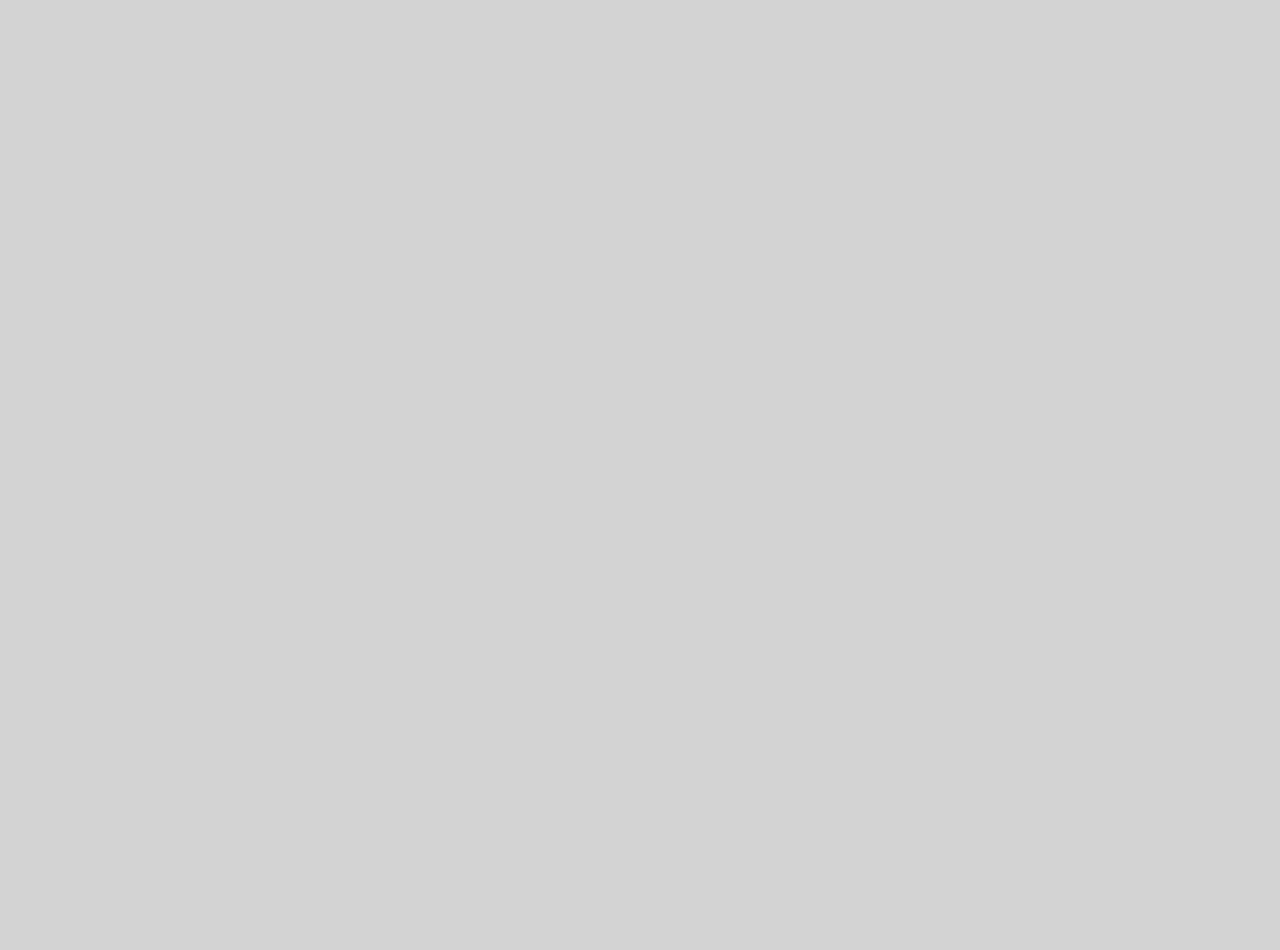
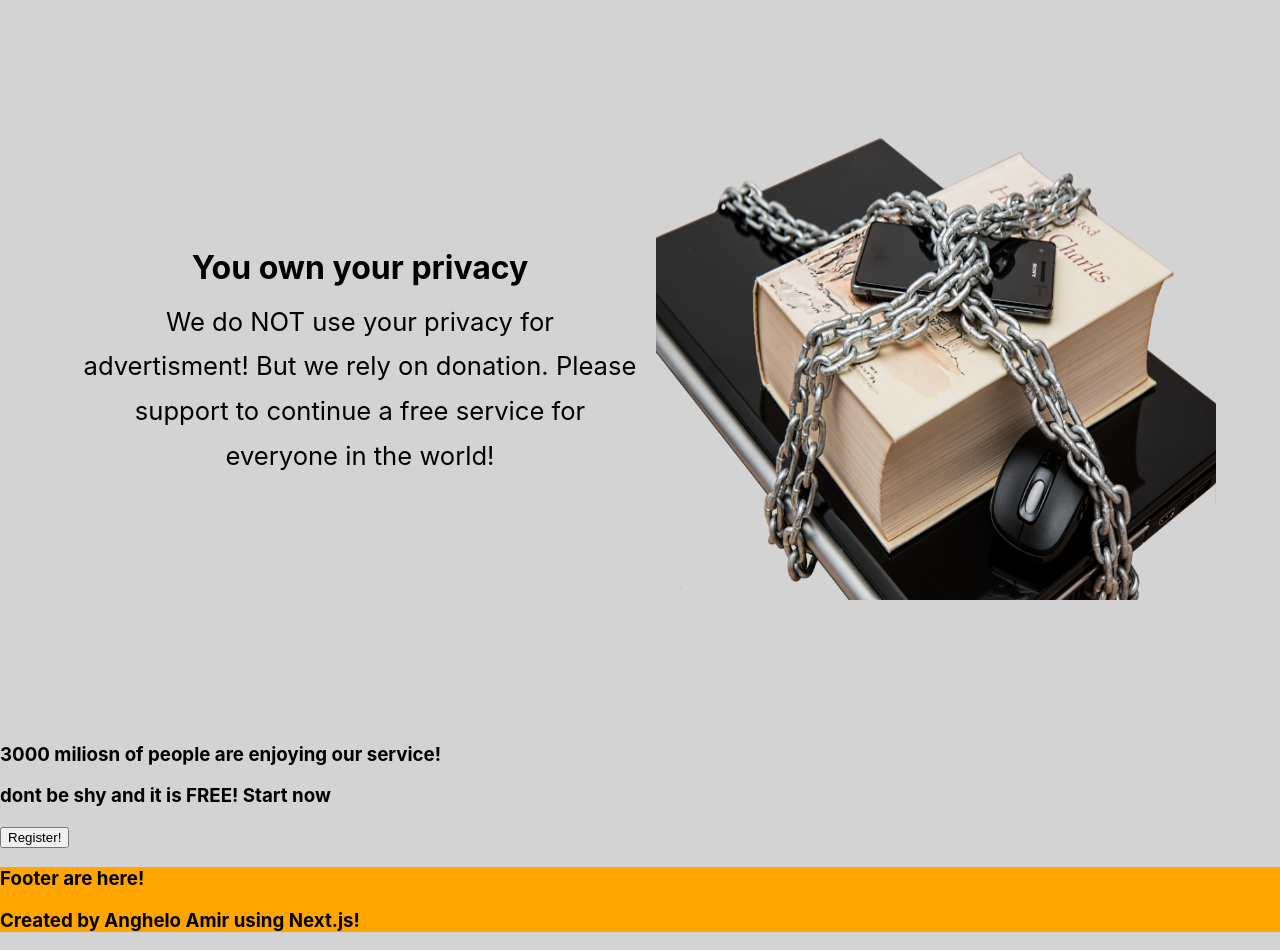
Before and after one commit to AngheloAmir/talkthreads, a Next.js app: page / in a window 1280 px wide. Shown: the part 1540-2490 px from the top of the page. Before the commit the page ends 860 px from the top, so only its background shows below. Built offline with nearby package versions, Linux system fonts and the light colour scheme.

Commit message:
0.10 beam completed

```diff
--- a/app/data/landingpage.json
+++ b/app/data/landingpage.json
@@ -14,5 +14,20 @@
             "icon": "app/navbar/login.png",
             "path": "/"
         }
+    ],
+
+    "beams": [
+        {
+            "imagepath": "home/talk.png",
+            "title": "Talk with Everyone",
+            "text": "Discuss with others about any topic that may interest you. Exchange thoughs and idea. Learn more from others around the world.s",
+            "reverse": false
+        },
+        {
+            "imagepath": "home/lock.png",
+            "title": "You own your privacy",
+            "text": "We do NOT use your privacy for advertisment! But we rely on donation. Please support to continue a free service for everyone in the world!",
+            "reverse":  true
+        }
     ]
 }
--- a/components/HomePage/beam/beamcontainer.tsx
+++ b/components/HomePage/beam/beamcontainer.tsx
@@ -1,8 +1,22 @@
+import BeamComponent from './module';
+import landingpagejson from '../../../app/data/landingpage.json';
 
 export default function BeamContainer() {
     return (
-        <div>
-            <h3>This is a beam</h3>
+        <div style={{marginTop: '1.5rem'}}>
+        { landingpagejson.beams.map((item, index) => {
+            return (
+                <div key={index}>
+                    <BeamComponent
+                        imagepath={item.imagepath}
+                        title={item.title}
+                        text={item.text}
+                        isReverse={item.reverse}
+                    />
+                </div>
+                )
+            })
+        }
         </div>
     )
 }
--- /dev/null
+++ b/components/HomePage/beam/module/_screen.scss
@@ -0,0 +1,41 @@
+/*
+common things to copy:
+
+    @include tabletscreen {
+        background-color: green;
+    }
+    @include desktopscreen {
+        background-color: blue;
+    }
+
+*/
+
+@mixin mobilescreen {
+    @media (max-width: 578px) {
+        @content;
+    }
+}
+
+@mixin mediumscreen {
+    @media (min-width: 576px) {
+        @content;
+    }
+}
+
+@mixin tabletscreen {
+    @media (min-width: 768px) {
+        @content;
+    }
+}
+
+@mixin desktopscreen {
+    @media (min-width: 981px) {
+        @content;
+    }
+}
+
+@mixin bigscreen {
+    @media (min-width: 1200px) {
+        @content;
+    }
+}
--- /dev/null
+++ b/components/HomePage/beam/module/beam.module.scss
@@ -0,0 +1,82 @@
+@import '_screen.scss';
+
+$imagewidthMobile:      300px;
+$imageheightMobile:     250px;
+
+$imagewidthTablet:      380px;
+$imageheightTablet:     300px;
+
+$imagewidthDesktop:     560px;
+$imageheightDesktop:    480px;
+
+#Beam {
+    display: block;
+    max-width: 1300px;
+    margin: auto;
+    padding-bottom: 0.5rem;
+    width: 90%;
+
+    @include tabletscreen {
+        height: 90vh;
+        display: flex;
+        justify-content: space-between;
+    }
+
+    .imageContainer {
+        width: $imagewidthMobile;
+        height: $imageheightMobile;
+        margin: auto;
+
+        @include tabletscreen {
+            width: $imagewidthTablet;
+            height: $imageheightTablet;
+        }
+
+        @include desktopscreen {
+            width: $imagewidthDesktop;
+            height: $imageheightDesktop;
+        }
+
+        img {
+            width: $imagewidthMobile;
+            height: $imageheightMobile;
+
+            @include tabletscreen {
+                width: $imagewidthTablet;
+                height: $imageheightTablet;
+            }
+
+            @include desktopscreen {
+                width: $imagewidthDesktop;
+                height: $imageheightDesktop;
+            }
+        }
+    }
+
+    .textContainer {
+        margin: auto;
+        max-width: 600px;
+        padding: 1rem;
+        text-align: center;
+
+
+        h3 {
+            font-size: 1.5rem;
+            margin-bottom: 0;
+
+            @include tabletscreen {
+                font-size: 2rem;
+            }
+        }
+        p {
+            font-size:      1.2rem;
+            line-height:    1.8rem;
+            margin-top:     0.8rem;
+
+            @include tabletscreen {
+                font-size:  1.6rem;
+                line-height: 2.8rem;
+            }
+        }
+    }
+}
--- /dev/null
+++ b/components/HomePage/beam/module/index.tsx
@@ -0,0 +1,57 @@
+import React from 'react';
+import styles from './beam.module.scss';
+
+
+export interface BeamProps {
+    imagepath   :string;
+    title       :string;
+    text        :string;
+    isReverse?  :boolean;
+}
+
+/**
+ * A reusable horizontal card like element (component) for Next.js. This
+ * is optimize with the current project. This is also a reactive design where the
+ * the position of the image will be same in the mobile screen (even isReverse is true).
+ */
+export default function Beam(props :BeamProps) {
+    const [isMobile, setMobile] = React.useState(true);
+
+    React.useEffect(() => {
+        function isMobileWidth() {
+            if(window.innerWidth <= 580)
+                setMobile(true);
+            else
+                setMobile(false);
+        }
+        isMobileWidth();
+        window.addEventListener('resize', isMobileWidth);
+        return () => window.removeEventListener('resize', isMobileWidth);
+    }, []);
+
+    return (
+        <div id={styles.Beam}>
+            { !props.isReverse || isMobile?
+            <>
+                <div className={styles.imageContainer}>
+                    <img src={props.imagepath} alt={props.imagepath} />
+                </div>
+                <div className={styles.textContainer}>
+                    <h3>{props.title}</h3>
+                    <p>{props.text}</p>
+                </div>
+            </>
+            :
+            <>
+                <div className={styles.textContainer}>
+                    <h3>{props.title}</h3>
+                    <p>{props.text}</p>
+                </div>
+                <div className={styles.imageContainer}>
+                    <img src={props.imagepath} alt={props.imagepath} />
+                </div>
+            </>
+            }
+        </div>
+    )
+}
--- a/components/HomePage/landing/module/landing.module.scss
+++ b/components/HomePage/landing/module/landing.module.scss
@@ -9,7 +9,7 @@
 
 .content {
     display: block;
-    margin: 5vh auto;
+    margin: 10vh auto;
     max-width: 1200px;
 
     @include tabletscreen {
--- a/pages/index.tsx
+++ b/pages/index.tsx
@@ -7,6 +7,17 @@ const Home: NextPage = () => {
     <div>
       <LandingPageContainer />
       <BeamContainer />
+
+      <div>
+        <h3>3000 miliosn of people are enjoying our service!</h3>
+        <h3>dont be shy and it is FREE! Start now</h3>
+        <button>Register!</button>
+      </div>
+
+      <div style={{backgroundColor: 'orange'}}>
+        <h3>Footer are here!</h3>
+        <h3>Created by Anghelo Amir using Next.js!</h3>
+      </div>
     </div>
   );
 }
```
Also changed, not shown: public/home/lock.png.
